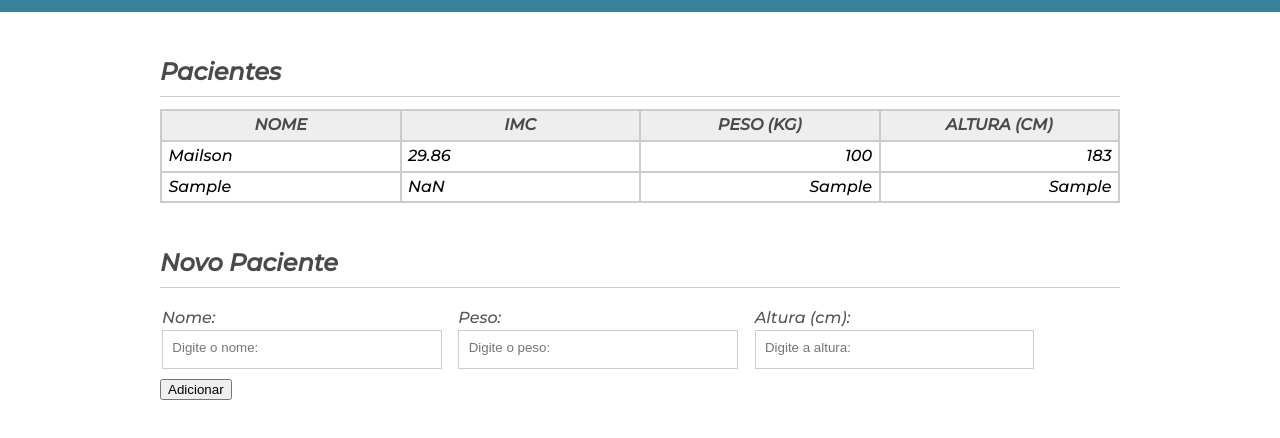
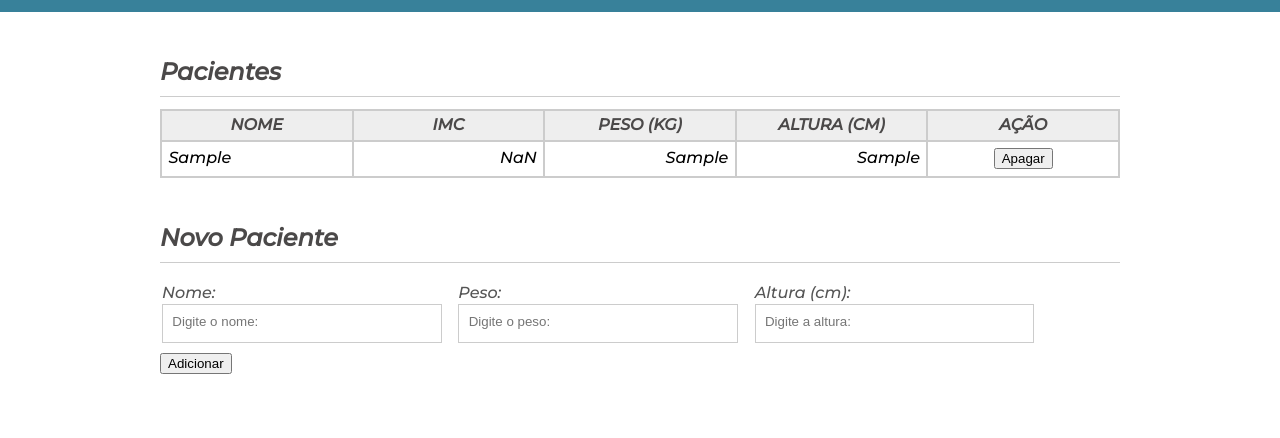
Before and after one commit to mailsonsoares/IMC, a plain HTML site: page EXERCICIO_2/index.html in a window 1280 px wide. Both pictures are taken after typing "Sample", "Sample", "Sample" into the empty fields and a click on the button "Adicionar". Shown: the part 66-504 px from the top of the page. Drawn offline with Linux system fonts and the light colour scheme.

Commit message:
Exclusão pelo botão Apagar.

```diff
--- a/EXERCICIO_2/index.html
+++ b/EXERCICIO_2/index.html
@@ -30,17 +30,12 @@
                         <th>IMC</th>
                         <th>Peso (Kg)</th>
                         <th>Altura (cm)</th>
+                        <th colspan="1">Ação</th>
 
                     </tr>
                 </thead>
                 <tbody data-linha-pacient>
-                    <tr class="linhas-pacientes">
-                        <td class="nome">Mailson</td>
-                        <td class="imc">29.86</td>
-                        <td class="peso">100</td>
-                        <td class="altura">183</td>
 
-                    </tr>
                 </tbody>
             </table>
         </section>
--- a/EXERCICIO_2/novo.js
+++ b/EXERCICIO_2/novo.js
@@ -1,6 +1,6 @@
 const novoPaciente = document.querySelector('[data-form-btn-adiciona]'); //usando um data- (data attribute) para capturar o elemento
 
-(() => { //encapsulando as funções para elas não tenham acesso global
+(() => { //encapsulando as funções para que elas não tenham acesso global
 
     novoPaciente.addEventListener('click', (eventoDoClick) => { //quando o evento de click é "escutado" o navegador envia um objeto, por
                                                                 // "debaixo dos panos", como parâmetro contendo os dados desse evento.
@@ -20,27 +20,50 @@ const novoPaciente = document.querySelector('[data-form-btn-adiciona]'); //usand
 
         const tabela = document.querySelector('[data-linha-pacient]'); //criei uma váriavel para receber o seletor do DOM da tabela Paciente.
 
-        //Aqui criei uma varável para os elementos <td>,
+        //Aqui criei uma varável para cada elemento <td> da linha,
         //que conterão os dados dos atributos do novo paciente e mais tarde serão
         //apensados a uma nova linha <tr> da tabela.
-        const conteudo = `<td class="nome">${nome_input}</td>
-                        <td class="imc">${imc_input}</td>
-                        <td class="peso">${peso_input}</td>
-                        <td class="altura">${altura_input}</td>`;
 
-        const novaLinha = document.createElement('tr'); //Aqui criei um elemento <tr> nova linha que receberá seu elmento filho
+
+        const conteudoNome = document.createElement('td');
+        conteudoNome.innerHTML = nome_input;
+
+        const conteudoImc = document.createElement(`td`);
+        conteudoImc.innerHTML = imc_input;
+        conteudoImc.classList.add('numerico'); //atribuí a classe css numérico a nova célula criada
+
+
+        const conteudoPeso = document.createElement(`td`);
+        conteudoPeso.innerHTML = peso_input;
+        conteudoPeso.classList.add('numerico'); //atribuí a classe css numérico a nova célula criada
+
+        const conteudoAltura = document.createElement(`td`);
+        conteudoAltura.innerHTML = altura_input;
+        conteudoAltura.classList.add('numerico'); //atribuí a classe css numérico a nova célula criada
+
+        const conteudoAcao = document.createElement(`td`);
+        conteudoAcao.classList.add('acao'); //atribuí a classe css acao a nova célula criada
+        conteudoAcao.appendChild(CriaBotaoApagar());
+
+
+        const novaLinha = document.createElement(`tr`); //Aqui criei um elemento <tr> nova linha que receberá seu elmento filho
                                                         // a <td> criada anteriormente;
 
-        novaLinha.classList.add('linhas-pacientes'); //atribuí a mesma classe css a nova linha criada
+        novaLinha.classList.add('linhas-pacientes'); //atribuí a classe css a nova linha criada
 
-        novaLinha.innerHTML = conteudo; //Aqui atribuímos a variável conteúdo (que contém as <td> preenchidas com os dados)
-                                        // ao html <tr> da nova linha .
+         //Aqui apensamos as variáveis contendo os elementos <td>
+         // e seus conteúdos a nova linha <tr>.
+
+        novaLinha.appendChild(conteudoNome);
+        novaLinha.appendChild(conteudoImc);
+        novaLinha.appendChild(conteudoPeso);
+        novaLinha.appendChild(conteudoAltura);
+        novaLinha.appendChild(conteudoAcao);
 
         tabela.appendChild(novaLinha); //Apensei a nova linha a tabela.
 
 
         formNovoPacient.reset(); //Reset do formulário limpando os campos.
-
 
     });
 
@@ -65,25 +88,28 @@ const novoPaciente = document.querySelector('[data-form-btn-adiciona]'); //usand
         return imc.toFixed(2);
     }
 
-    var tbPacientes = document.querySelectorAll("table"); // var tbPacientes recebe um conjunto com todos os elementos da tabela
 
-    //console.log(pacientes);
-    tbPacientes.forEach(function(pacienteAlvo){ // forEach percorre o os elementos de tbPacientes passando cada elemento (pacienteAlvo) do array como
-                                                //parametro para uma função anônima que escuta o evento de duplo clique do elemento paciente.
-    pacienteAlvo.addEventListener("dblclick", function(event){//evento que escuta o duplo clique e chama o método remove.
-        // console.log(event.target);
+    const CriaBotaoApagar = ()=>{
+        const botaoDeleta = document.createElement('button');
+        botaoDeleta.innerText = 'Apagar'
 
-        if(event.target.tagName == 'TD'){
-                event.target.parentNode.classList.add("fadeOut"); //adiciona a classe css .fadeOut para desaparecer gradualmente da tela;
+        botaoDeleta.addEventListener('click', ApagarRegistro);
 
-                setTimeout(function(){ //usamos a função do javascript setTimeout
-                event.target.parentNode.remove() // o event chama o target (alvo) do metodo remove para o parentNode (nó pai) ou seja, ao clicar em uma
-                                                //td a tr inteira é que é removida.
-            },700);
-            }
+        return botaoDeleta;
+    }
 
-        });
-    });
+    const ApagarRegistro = (evento) => {
+        const botaoClicado = evento.target
 
+        const linhaInteira = botaoClicado.parentElement.parentElement;
+                             //<button>       <td>          <tr>
+
+        // console.log(linhaInteira);
+
+        linhaInteira.remove();
+
+        return botaoClicado;
+
+    }
 
 })()
--- a/EXERCICIO_2/style.css
+++ b/EXERCICIO_2/style.css
@@ -68,13 +68,14 @@ header h1{
 	margin: 0;
 }
 
-.paciente .imc, .peso, .altura, .gordura{
+.numerico{
 	text-align: right;
 }
 
- .info, .delete{
+.acao{
 	text-align: center;
 }
+
 
 #form-novo-pacient, .tabela-imc{
 	margin-top: 10px;
```
Also changed, not shown: 1 other file.
